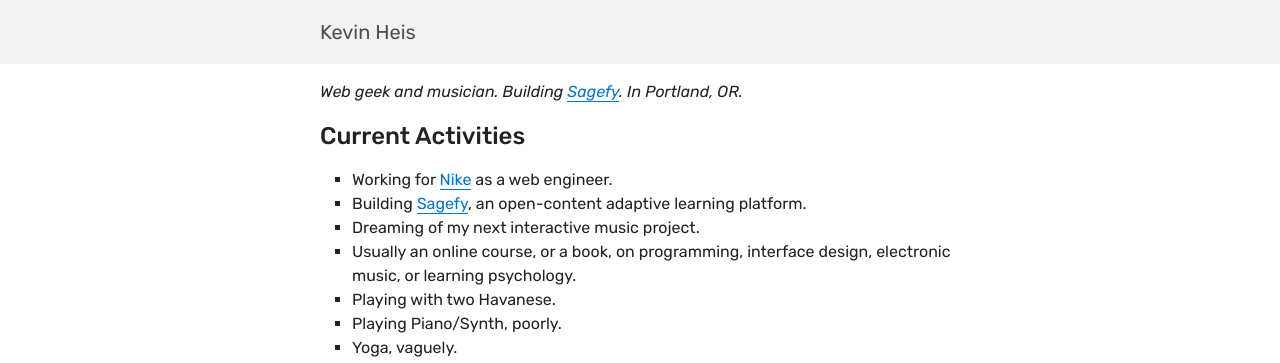
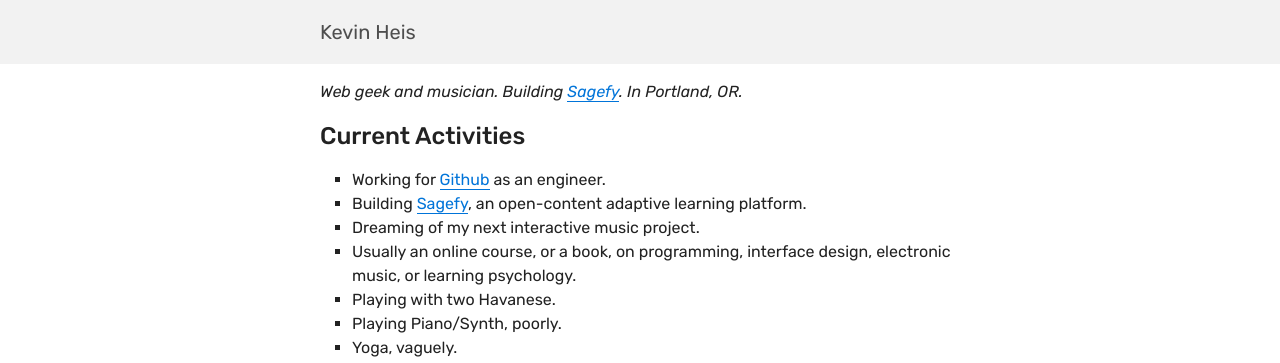
Before and after one commit to heiskr/heiskr.github.io, a Jekyll site: the page built from index.md, in a window 1280 px wide. Shown: the top 363 px of the page. Built offline with Jekyll 4.4.1, drawn with Linux system fonts in a browser that asks for light colours; nearby versions of some CDN libraries.

Commit message:
Update index.md

```diff
--- a/index.md
+++ b/index.md
@@ -7,7 +7,7 @@
 Current Activities
 ------------------
 
-- Working for [Nike](https://www.nike.com/) as a web engineer.
+- Working for [Github](https://www.github.com/) as an engineer.
 - Building [Sagefy](https://sagefy.org/), an open-content adaptive learning platform.
 - Dreaming of my next interactive music project.
 - Usually an online course, or a book, on programming, interface design, electronic music, or learning psychology.
```
